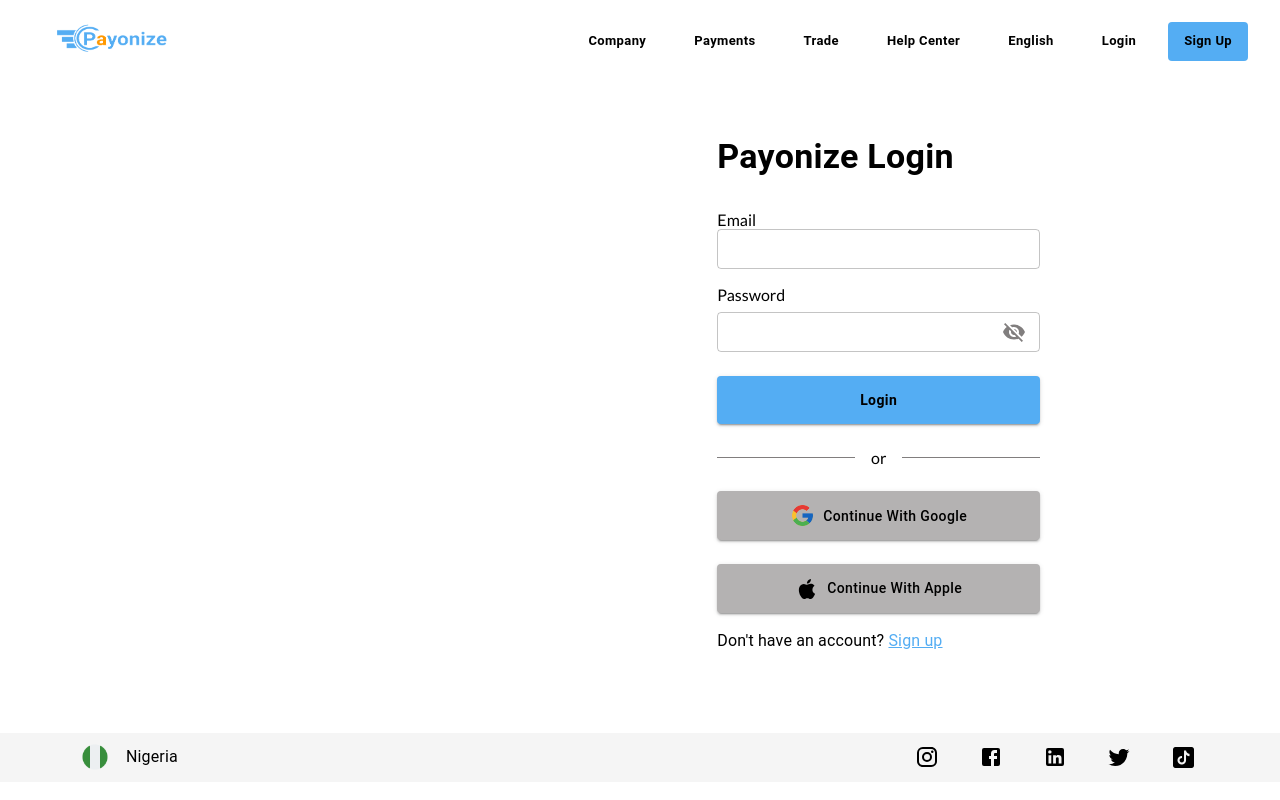
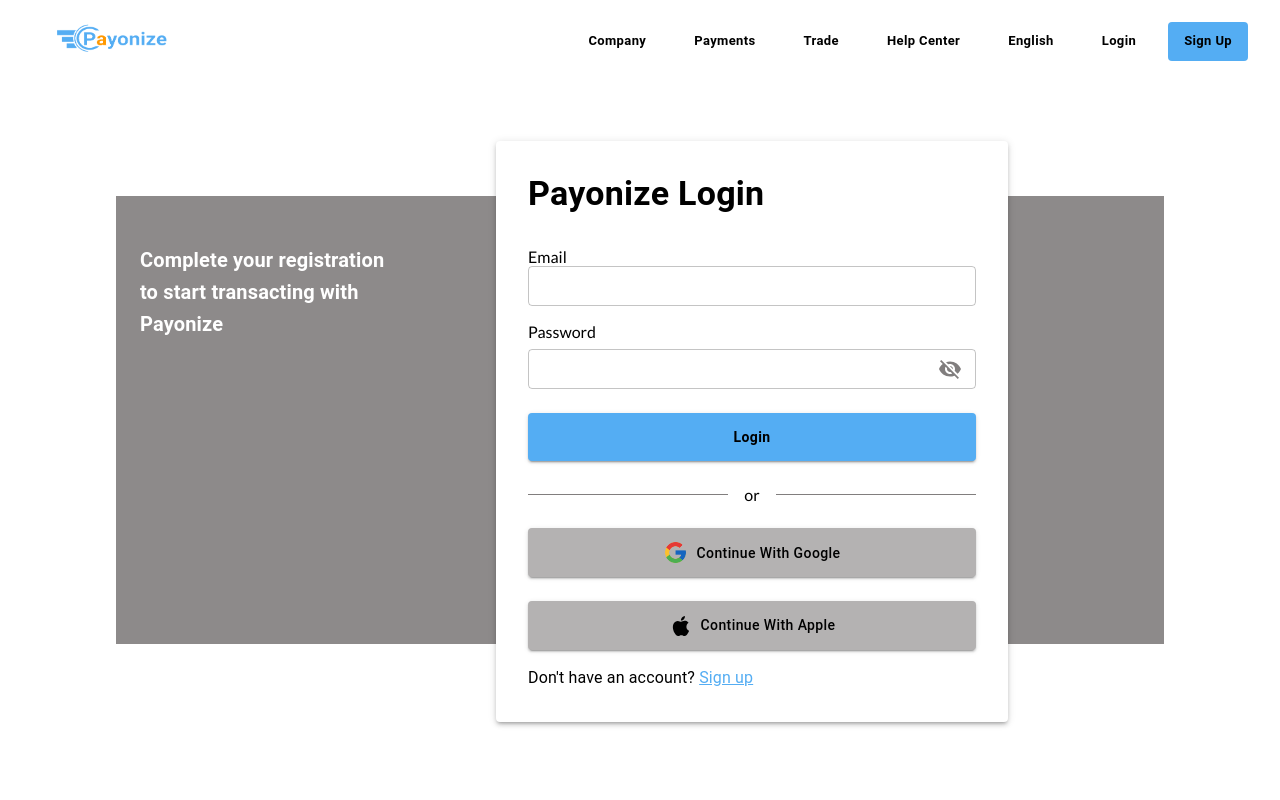
Before and after one commit to doseamp/web-frontend, a React (Create React App) app: page /login in a window 1280 px wide. Shown: the top 800 px of the page. Built offline with nearby package versions, Linux system fonts and the light colour scheme; no server answers.

Commit message:
Fixed the login style

```diff
--- a/src/pages/Login.jsx
+++ b/src/pages/Login.jsx
@@ -2,8 +2,6 @@
 import { Link, useNavigate } from "react-router-dom";
 
 import {
-  Container,
-  Grid,
   Typography,
   TextField,
   InputAdornment,
@@ -11,6 +9,8 @@
   CircularProgress,
   Box,
   FormHelperText,
+  useMediaQuery,
+  useTheme,
 } from "@mui/material";
 
 import VisibilityOffIcon from "@mui/icons-material/VisibilityOff";
@@ -19,6 +19,7 @@
 import { UtilsContext } from "../contexts/UtilsContext";
 import { login } from "../utils/AuthFn";
 import { googleLogin } from "../utils/AuthFn";
+import MainNavbar from "../components/MainNavbar";
 
 const Login = () => {
   const [email, setEmail] = useState();
@@ -31,6 +32,9 @@
   const { setErrorMsg } = useContext(UtilsContext);
   const { setLoading } = useContext(UtilsContext);
   const navigate = useNavigate();
+
+  const theme = useTheme();
+  const md = useMediaQuery(theme.breakpoints.up("md"));
 
   const handleClick = {
     login: async (email, password) => {
@@ -54,15 +58,220 @@
   };
 
   return (
-    <Container>
-      <Grid
-        container
-        spacing={2}
-        sx={{ px: 2 }}
-        alignItems="center"
-        direction="row-reverse"
-      >
-        <Grid item xs={12} md={4} sx={{ mr: { md: 15 }, p: { md: 5 } }}>
+    <Box>
+      <MainNavbar />
+      {md ? (
+        <Box
+          className="loginParent"
+          sx={{ position: "relative", height: "100vh" }}
+        >
+          <Box
+            sx={{
+              position: "relative",
+              height: "400px",
+              width: "80%",
+              margin: "0px auto",
+              backgroundColor: "#817e7e",
+              opacity: 0.9,
+              top: "60px",
+              pt: 6,
+              pl: 3,
+            }}
+          >
+            <Typography
+              variant="h6"
+              sx={{ fontWeight: "bold", color: "#ffffff", width: "25%" }}
+            >
+              Complete your registration to start transacting with Payonize
+            </Typography>
+          </Box>
+          <Box
+            sx={{
+              backgroundColor: "white",
+              position: "absolute",
+              width: "35%",
+              top: "5px",
+              right: "20%",
+              boxShadow: 3,
+              borderRadius: 1,
+              mx: 2,
+              px: 4,
+              py: 4,
+            }}
+          >
+            <Typography
+              className="headingStyle"
+              variant="h4"
+              sx={{ fontWeight: "bold", pb: 4 }}
+            >
+              Payonize Login
+            </Typography>
+
+            <form
+              onSubmit={(e) => {
+                e.preventDefault();
+                handleClick.login(email, password);
+              }}
+            >
+              <label>Email</label>
+              <TextField
+                type="email"
+                fullWidth
+                required
+                size="small"
+                onChange={(e) => {
+                  setEmail(e.target.value);
+                }}
+                sx={{ mb: 2 }}
+              />
+
+              <label>Password</label>
+              <TextField
+                type={togglePassword}
+                fullWidth
+                required
+                size="small"
+                sx={{ mt: 1 }}
+                InputProps={{
+                  endAdornment: (
+                    <InputAdornment
+                      position="end"
+                      sx={{ cursor: "pointer" }}
+                      onClick={() => {
+                        if (togglePassword === "password") {
+                          setTogglePassword("text");
+                          setVisibilityColor("54adf3");
+                        } else {
+                          setTogglePassword("password");
+                          setVisibilityColor("817e7e");
+                        }
+                      }}
+                    >
+                      <VisibilityOffIcon
+                        sx={{ color: `#${visibilityColor}` }}
+                      />
+                    </InputAdornment>
+                  ),
+                }}
+                onChange={(e) => setPassword(e.target.value)}
+              />
+              <FormHelperText error sx={{ mb: 2 }}>
+                {errorMsg.passwordLogin}
+              </FormHelperText>
+
+              <Button
+                className="buttonStyle"
+                type="submit"
+                variant="contained"
+                fullWidth
+                disabled={loading}
+                sx={{
+                  py: 1.5,
+                  px: 3,
+                  mt: 1,
+                  mb: 1,
+                  fontWeight: "bold",
+                  textTransform: "capitalize",
+                  color: "#000000",
+                  background: "#54adf3",
+                  ":hover": {
+                    background: "#54adf3",
+                  },
+                }}
+              >
+                {loading ? (
+                  <CircularProgress size={"1.5rem"} sx={{ color: "#ffffff" }} />
+                ) : (
+                  "Login"
+                )}
+              </Button>
+            </form>
+
+            <Box
+              display="flex"
+              alignItems="center"
+              justifyContent="space-between"
+              sx={{
+                my: 2,
+              }}
+            >
+              <Box
+                sx={{
+                  background: "#817e7e",
+                  height: "1px",
+                  flex: 1,
+                }}
+              ></Box>
+              <Box sx={{ px: 2 }}>or</Box>
+              <Box
+                sx={{
+                  background: "#817e7e",
+                  height: "1px",
+                  flex: 1,
+                }}
+              ></Box>
+            </Box>
+
+            <Button
+              className="buttonStyle"
+              variant="contained"
+              fullWidth
+              sx={{
+                py: 1.5,
+                px: 3,
+                mt: 1,
+                textTransform: "capitalize",
+                background: "#b4b2b2",
+                color: "#000000",
+                ":hover": {
+                  background: "#b4b2b2",
+                },
+              }}
+              onClick={async () => {
+                await handleClick.googleLogin();
+              }}
+            >
+              <Box display="flex" alignItems="center" justifyContent="center">
+                <img
+                  src="google.png"
+                  alt="Nigeria"
+                  style={{ width: "25px", height: "25px" }}
+                />
+                <span style={{ marginLeft: "8px" }}>Continue with Google</span>
+              </Box>
+            </Button>
+
+            <Button
+              className="buttonStyle"
+              variant="contained"
+              fullWidth
+              sx={{
+                py: 1.5,
+                px: 3,
+                mt: 3,
+                textTransform: "capitalize",
+                background: "#b4b2b2",
+                color: "#000000",
+                ":hover": {
+                  background: "#b4b2b2",
+                },
+              }}
+            >
+              <Box display="flex" alignItems="center" justifyContent="center">
+                <AppleIcon sx={{ mr: 1 }} /> <span>Continue with Apple</span>
+              </Box>
+            </Button>
+
+            <Typography sx={{ mt: 2 }}>
+              Don&apos;t have an account?{" "}
+              <Link to="/signup" style={{ color: "#54adf3" }}>
+                Sign up
+              </Link>
+            </Typography>
+          </Box>
+        </Box>
+      ) : (
+        <Box sx={{ py: 2, px: 2 }}>
           <Typography
             className="headingStyle"
             variant="h4"
@@ -230,9 +439,9 @@
               Sign up
             </Link>
           </Typography>
-        </Grid>
-      </Grid>
-    </Container>
+        </Box>
+      )}
+    </Box>
   );
 };
 
```
